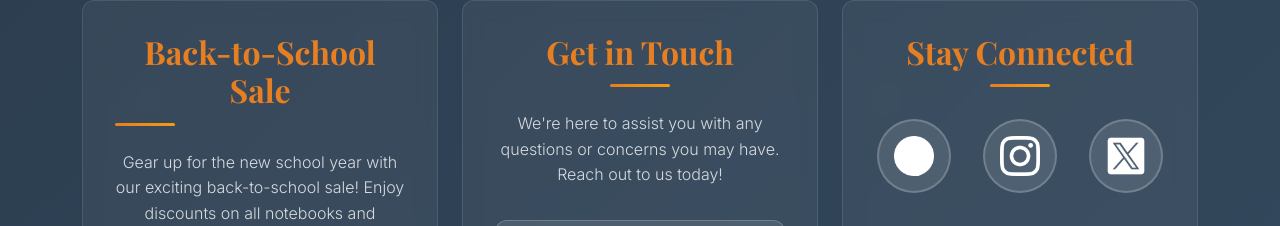
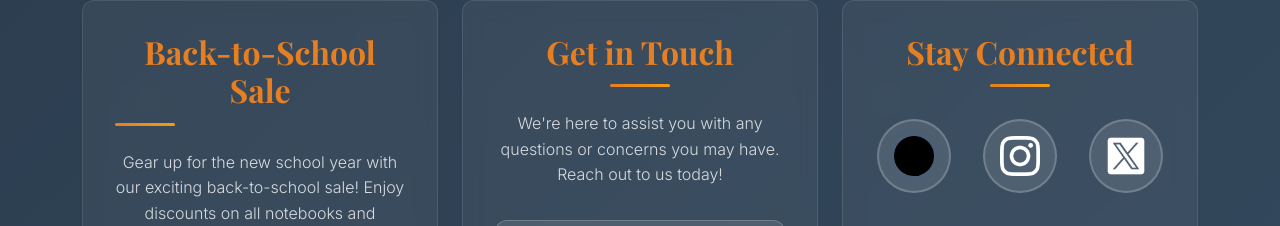
Before and after one commit to bellabishelle-val/NOTE_IT, a React (Create React App) app: page /aboutus in a window 1280 px wide. Shown: the part 4820-5046 px from the top of the page. Built offline with nearby package versions, Linux system fonts and the light colour scheme.

Commit message:
logo fix display

```diff
--- a/src/css/Footer.css
+++ b/src/css/Footer.css
@@ -165,6 +165,11 @@
   transition: transform 0.3s ease;
 }
 
+/* Special styling for Facebook logo to make it visible */
+.social-link[href*="facebook"] .social-icon {
+  filter: brightness(0) invert(0) drop-shadow(0 0 3px rgba(66, 103, 178, 0.3));
+}
+
 .social-link:hover .social-icon {
   transform: scale(1.1);
 }
```
